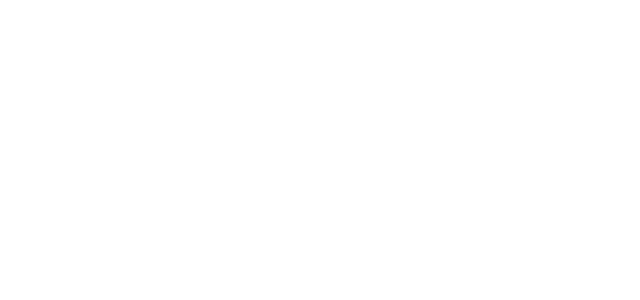
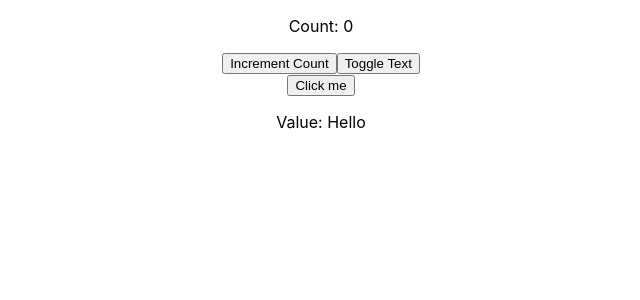
Before and after one commit to nandan95/react-redux-toolkit, a React (Create React App) app: page / in a window 1280 px wide. Shown: the top 300 px of the page, without its empty margins (319-959 px from the left). Built offline with nearby package versions, Linux system fonts and the light colour scheme.

Commit message:
usecallback hook

```diff
--- a/src/App.js
+++ b/src/App.js
@@ -1,10 +1,11 @@
 
 import './App.css';
+import ParentComponent from './component/ParentComponent';
 
 function App() {
   return (
     <div className="App">
-
+      <ParentComponent/>
     </div>
   );
 }
--- /dev/null
+++ b/src/component/ChildComponent.js
@@ -0,0 +1,13 @@
+import React from 'react'
+
+const ChildComponent = ({ onClick, value }) => {
+    console.log('ChildComponent rendered');
+    return (
+      <div>
+        <button onClick={onClick}>Click me</button>
+        <p>Value: {value}</p>
+      </div>
+    );
+  };
+
+export default ChildComponent
--- /dev/null
+++ b/src/component/ParentComponent.js
@@ -0,0 +1,32 @@
+import React, { useState, useCallback } from 'react';
+import ChildComponent from './ChildComponent';
+const ParentComponent = () => {
+    const [count, setCount] = useState(0);
+    const [text, setText] = useState('Hello');
+
+     // Memoize the handleClick function
+//   const handleClick = useCallback(() => {
+//     console.log('Button clicked');
+//   }, []);
+  // Dependencies array is empty, so handleClick will be memoized once
+// The ChildComponent will only re-render if its props change. Since handleClick is memoized and its dependencies array is empty, ChildComponent will not re-render when count changes, because the function reference does not change.
+
+
+    // Memoize handleClick with dependencies
+    const handleClick = useCallback(() => {
+      console.log('Button clicked');
+    }, [text]); // Function is recreated when `text` changes
+//   When text changes, handleClick will be recreated, which will cause ChildComponent to re-render if value (which is text in this case) changes.
+    return (
+      <div>
+        <p>Count: {count}</p>
+        <button onClick={() => setCount(count + 1)}>Increment Count</button>
+        <button onClick={() => setText(text === 'Hello' ? 'World' : 'Hello')}>
+          Toggle Text
+        </button>
+        <ChildComponent onClick={handleClick} value={text} />
+      </div>
+    );
+  };
+
+export default ParentComponent
--- a/src/index.js
+++ b/src/index.js
@@ -6,9 +6,9 @@
 
 const root = ReactDOM.createRoot(document.getElementById('root'));
 root.render(
-  <React.StrictMode>
+
     <App />
-  </React.StrictMode>
+
 );
 
 // If you want to start measuring performance in your app, pass a function
```
